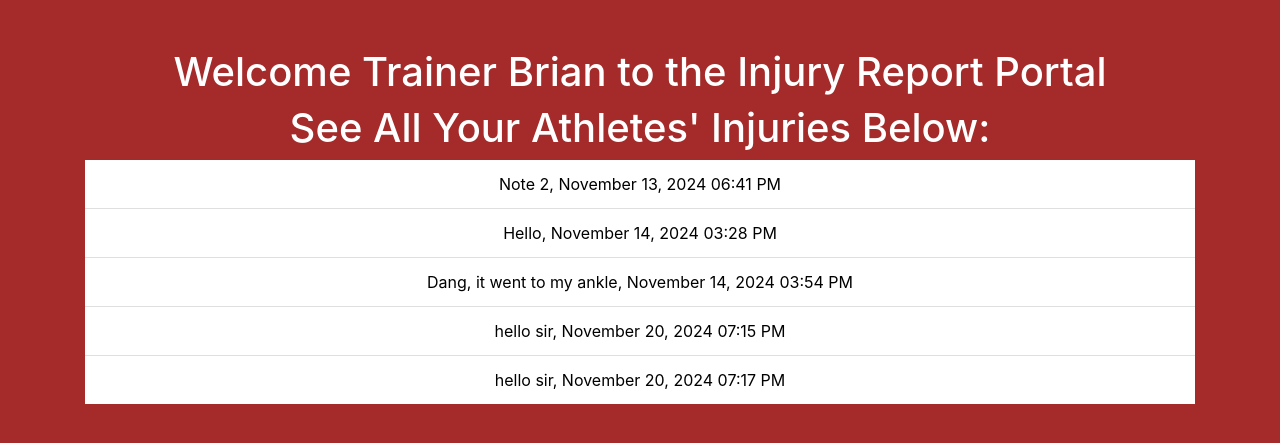
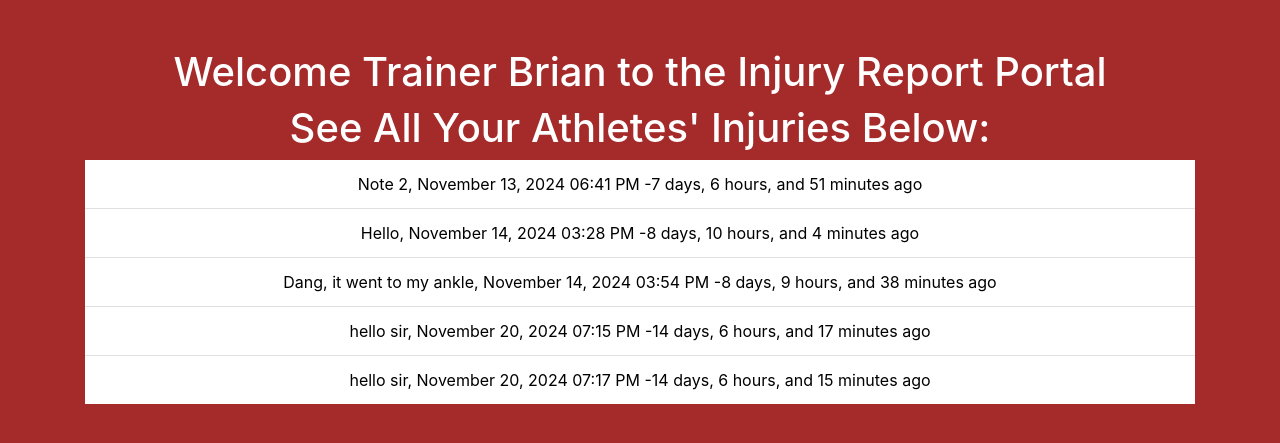
Before and after one commit to alex-rimerman/Swarthmore-Athletic-Training, a Flask app: page /trainerHome in a window 1280 px wide. Shown: the part 56-499 px from the top of the page. Run offline with Flask 3, Linux system fonts and the light colour scheme; a user stored in the database is signed in; some libraries are stand-ins or nearby versions.

Commit message:
Time Ago

```diff
--- a/website/templates/trainerHome.html
+++ b/website/templates/trainerHome.html
@@ -17,8 +17,7 @@ content %}
   <ul class="list-group list-group-flush" id="notes">
     {% for note in notes %}
     <li class="list-group-item" style="color: black">
-      {{ note.data }}, {{ note.date.strftime("%B %d, %Y %I:%M %p") }}
-    </li>
+      {{ note.data }}, {{ note.date.strftime("%B %d, %Y %I:%M %p") }} {{ diffs[note][0] }} days, {{ diffs[note][1] }} hours, and {{ diffs[note][2] }} minutes ago
     {% endfor %}
   </ul>
 </div>
--- a/website/views.py
+++ b/website/views.py
@@ -4,7 +4,7 @@ from .models import Note
 from . import db
 import json
 import pytz
-from datetime import datetime
+from datetime import datetime, timedelta
 
 
 # define a blueprint for views
@@ -43,13 +43,27 @@ def home():
 def trainerHome():
     notes = Note.query.all()
     est = pytz.timezone('US/Eastern')
+
+    current_time = datetime.now()
+    current_time = pytz.utc.localize(current_time)
+    time_plus_5_hours = timedelta(hours=5)
+    notes_with_diff = {}
+
     for note in notes:
         if note.date.tzinfo is None:
             # Make the datetime object timezone-aware
             note.date = pytz.utc.localize(note.date)
         # Convert to EST
         note.date = note.date.astimezone(est)
-    return render_template("trainerHome.html", user=current_user, notes=notes) #renders the html inside of trainerHome.html
+
+        time_diff = current_time - note.date + time_plus_5_hours
+        days = time_diff.days
+        hours = time_diff.seconds // 3600
+        minutes = (time_diff.seconds % 3600) // 60
+        notes_with_diff[note] = [days, hours, minutes]
+
+
+    return render_template("trainerHome.html", user=current_user, notes=notes, diffs=notes_with_diff) #renders the html inside of trainerHome.html
 
 @views.route('/delete-note', methods=['POST'])
 def delete_note():
```
Also changed, not shown: instance/users.db.
